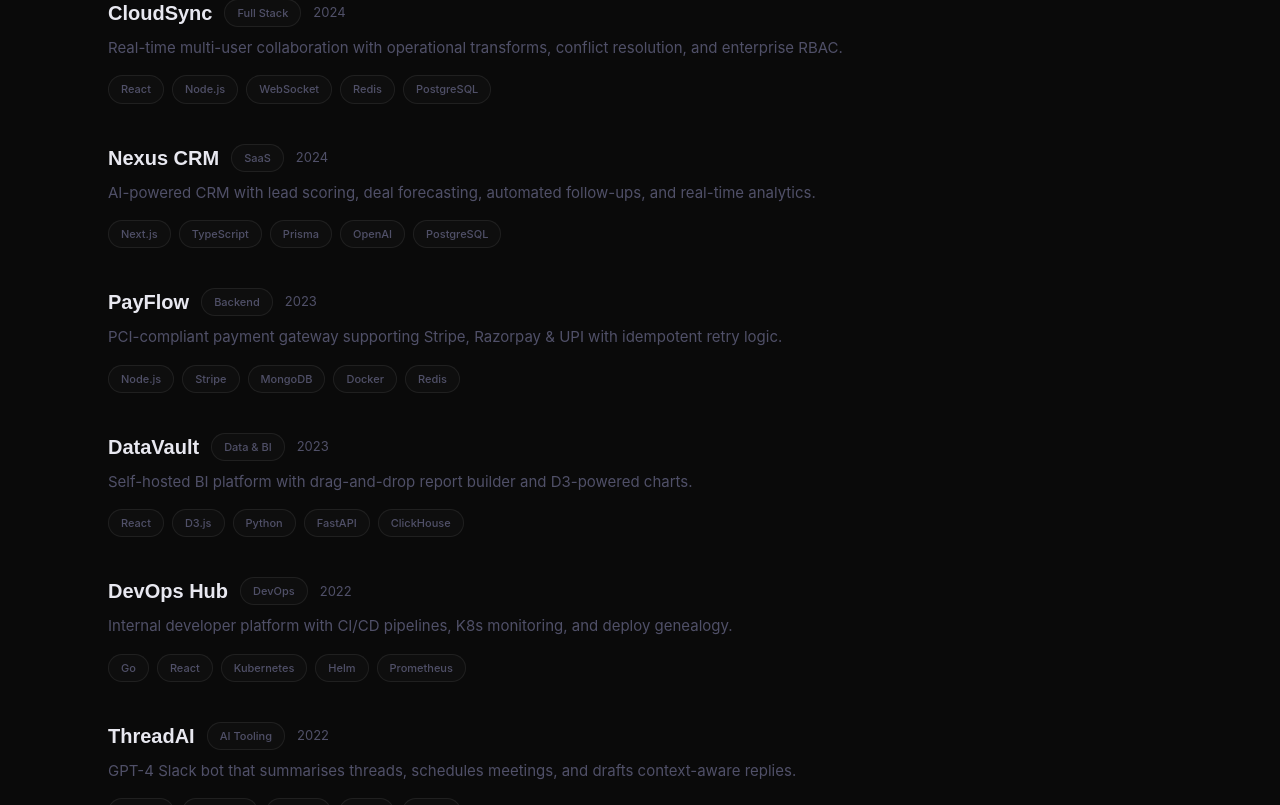
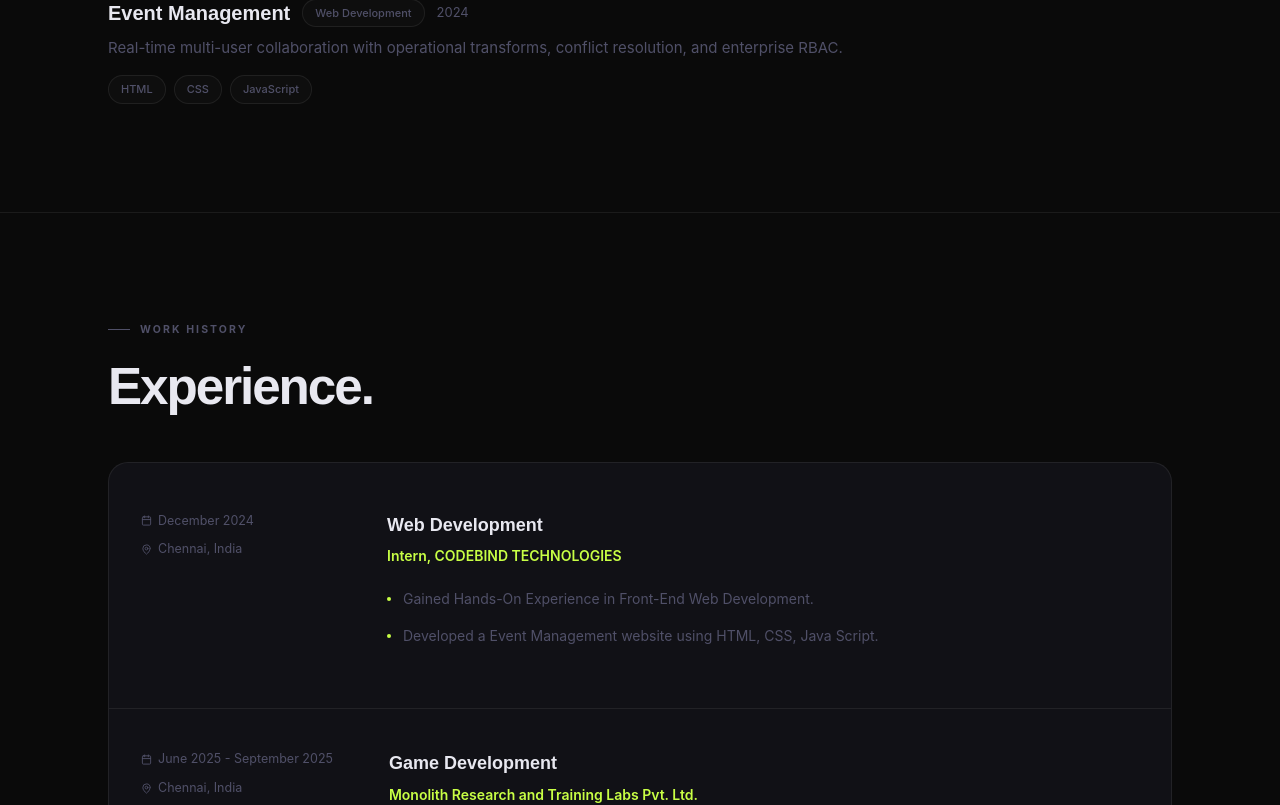
Before and after one commit to dhayamurugan16-alt/dhayanidhiya-m-portfolio, a React (Vite) app: page / in a window 1280 px wide. Shown: the part 895-1700 px from the top of the page. Built offline with nearby package versions, Linux system fonts and the light colour scheme.

Commit message:
Add files via upload

```diff
--- a/src/sections/Projects.jsx
+++ b/src/sections/Projects.jsx
@@ -3,34 +3,9 @@
 
 const PROJECTS = [
     {
-        id: 1, title: 'CloudSync', year: '2024', cat: 'Full Stack', featured: true,
+        id: 1, title: 'Event Management', year: '2024', cat: 'Web Development', featured: true,
         desc: 'Real-time multi-user collaboration with operational transforms, conflict resolution, and enterprise RBAC.',
-        stack: ['React', 'Node.js', 'WebSocket', 'Redis', 'PostgreSQL'],
-    },
-    {
-        id: 2, title: 'Nexus CRM', year: '2024', cat: 'SaaS', featured: true,
-        desc: 'AI-powered CRM with lead scoring, deal forecasting, automated follow-ups, and real-time analytics.',
-        stack: ['Next.js', 'TypeScript', 'Prisma', 'OpenAI', 'PostgreSQL'],
-    },
-    {
-        id: 3, title: 'PayFlow', year: '2023', cat: 'Backend',
-        desc: 'PCI-compliant payment gateway supporting Stripe, Razorpay & UPI with idempotent retry logic.',
-        stack: ['Node.js', 'Stripe', 'MongoDB', 'Docker', 'Redis'],
-    },
-    {
-        id: 4, title: 'DataVault', year: '2023', cat: 'Data & BI',
-        desc: 'Self-hosted BI platform with drag-and-drop report builder and D3-powered charts.',
-        stack: ['React', 'D3.js', 'Python', 'FastAPI', 'ClickHouse'],
-    },
-    {
-        id: 5, title: 'DevOps Hub', year: '2022', cat: 'DevOps',
-        desc: 'Internal developer platform with CI/CD pipelines, K8s monitoring, and deploy genealogy.',
-        stack: ['Go', 'React', 'Kubernetes', 'Helm', 'Prometheus'],
-    },
-    {
-        id: 6, title: 'ThreadAI', year: '2022', cat: 'AI Tooling',
-        desc: 'GPT-4 Slack bot that summarises threads, schedules meetings, and drafts context-aware replies.',
-        stack: ['Node.js', 'Slack API', 'OpenAI', 'Redis', 'Vercel'],
+        stack: ['HTML', 'CSS', 'JavaScript'],
     },
 ]
 
```
